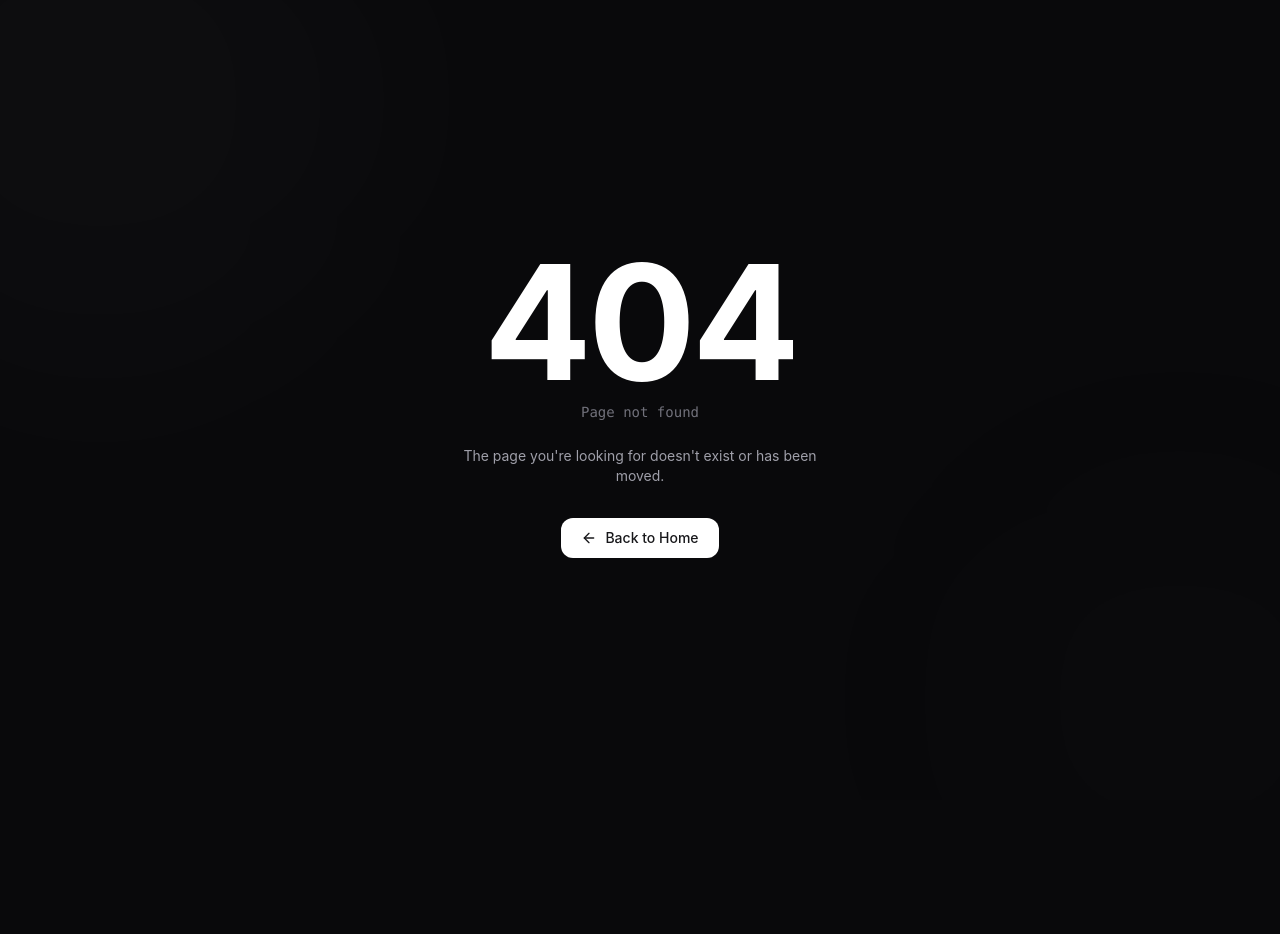
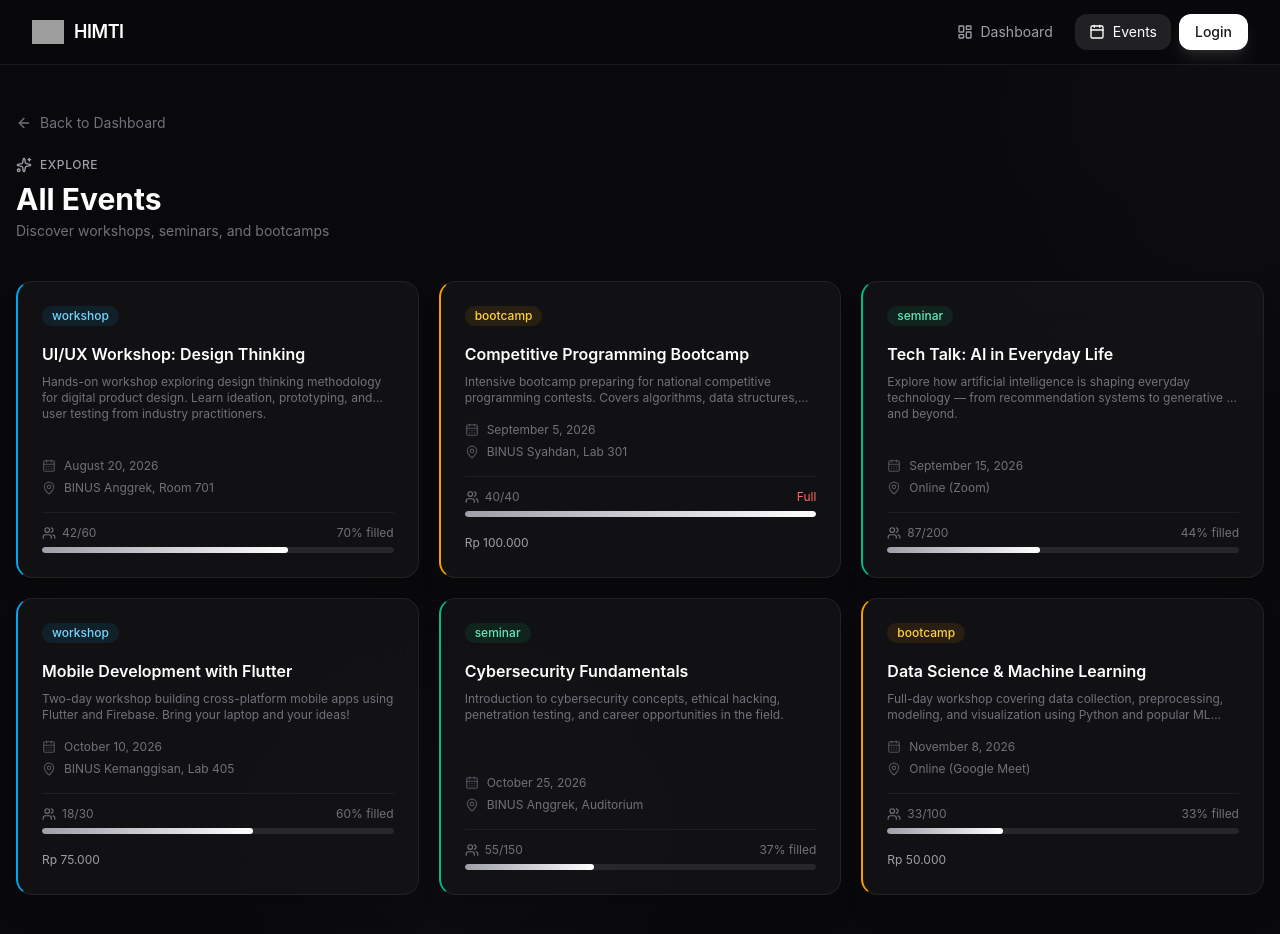
Before and after one commit to geraldmartadinata/pbl-2, a React app in the folder frontend/: page /events in a window 1280 px wide. Before the commit this address had no page. Shown: the top 934 px of the page. Before the commit the page ends 800 px from the top, so only its background shows below. Built offline with nearby package versions, Linux system fonts and the light colour scheme; grey boxes are pictures that could not be loaded; the HTML template or start-up script is replaced by a standard one.

Commit message:
feat: add Events page /events showing all events grid; restructure Navbar — Dashboard (/) replaces old Events link, new Events link points to /events

```diff
--- a/frontend/src/App.jsx
+++ b/frontend/src/App.jsx
@@ -5,6 +5,7 @@ import Navbar from './components/Navbar'
 import Landing from './pages/Landing'
 import Login from './pages/Login'
 import Registration from './pages/Registration'
+import Events from './pages/Events'
 import EventDetail from './pages/EventDetail'
 import AdminDashboard from './pages/AdminDashboard'
 import UserDashboard from './pages/UserDashboard'
@@ -29,11 +30,11 @@ export default function App() {
             }
           />
           <Route
-            path="/register/:id"
+            path="/events"
             element={
               <>
                 <Navbar />
-                <Registration />
+                <Events />
               </>
             }
           />
@@ -43,6 +44,15 @@ export default function App() {
               <>
                 <Navbar />
                 <EventDetail />
+              </>
+            }
+          />
+          <Route
+            path="/register/:id"
+            element={
+              <>
+                <Navbar />
+                <Registration />
               </>
             }
           />
--- a/frontend/src/components/Navbar.jsx
+++ b/frontend/src/components/Navbar.jsx
@@ -4,10 +4,10 @@ import { cn } from '../utils/cn'
 import {
   Menu,
   X,
+  LayoutDashboard,
   Calendar,
   ChevronDown,
   LogOut,
-  LayoutDashboard,
   User,
   Ticket,
 } from 'lucide-react'
@@ -30,7 +30,8 @@ export default function Navbar() {
   }, [])
 
   const navLinks = [
-    { to: '/', label: 'Events', icon: Calendar },
+    { to: '/', label: 'Dashboard', icon: LayoutDashboard },
+    { to: '/events', label: 'Events', icon: Calendar },
   ]
 
   return (
--- /dev/null
+++ b/frontend/src/pages/Events.jsx
@@ -0,0 +1,162 @@
+import { useState, useEffect } from 'react'
+import { Link } from 'react-router-dom'
+import { getEvents } from '../services/api'
+import { formatDate, daysLeft } from '../utils/format'
+import Card from '../components/Card'
+import Badge from '../components/Badge'
+import Spinner from '../components/Spinner'
+import BackButton from '../components/BackButton'
+import {
+  CalendarDays,
+  MapPin,
+  Users,
+  Clock,
+  Sparkles,
+} from 'lucide-react'
+
+const categoryStyles = {
+  workshop: 'border-l-sky-500',
+  seminar: 'border-l-emerald-500',
+  bootcamp: 'border-l-amber-500',
+}
+
+export default function Events() {
+  const [events, setEvents] = useState([])
+  const [loading, setLoading] = useState(true)
+
+  useEffect(() => {
+    getEvents()
+      .then(setEvents)
+      .catch(() => {})
+      .finally(() => setLoading(false))
+  }, [])
+
+  const sorted = [...events].sort(
+    (a, b) => new Date(a.date) - new Date(b.date)
+  )
+
+  return (
+    <div className="relative min-h-screen overflow-hidden">
+      <div className="absolute inset-0 pointer-events-none">
+        <div className="absolute top-[-200px] right-[-200px] w-[500px] h-[500px] bg-white/[2%] rounded-full blur-[120px]" />
+        <div className="absolute bottom-[-100px] left-[20%] w-[400px] h-[400px] bg-white/[1.5%] rounded-full blur-[80px]" />
+      </div>
+
+      <div className="relative z-10 max-w-7xl mx-auto px-4 py-12">
+        <BackButton to="/" label="Back to Dashboard" />
+
+        <div className="mb-10">
+          <div className="flex items-center gap-2 mb-2">
+            <Sparkles className="h-4 w-4 text-zinc-400" />
+            <span className="text-xs font-medium text-zinc-400 uppercase tracking-wider">
+              Explore
+            </span>
+          </div>
+          <h1 className="text-3xl font-bold text-white">All Events</h1>
+          <p className="text-sm text-zinc-500 mt-1">
+            Discover workshops, seminars, and bootcamps
+          </p>
+        </div>
+
+        {loading ? (
+          <div className="flex items-center justify-center py-20">
+            <Spinner />
+          </div>
+        ) : sorted.length === 0 ? (
+          <Card className="p-10 text-center">
+            <p className="text-zinc-500">No events available right now.</p>
+          </Card>
+        ) : (
+          <div className="grid sm:grid-cols-2 lg:grid-cols-3 gap-5">
+            {sorted.map((event) => {
+              const dl = daysLeft(event.closing_date)
+              const isOpen = event.registered < event.capacity || event.capacity === 9999
+              return (
+                <Link key={event.id} to={`/events/${event.id}`}>
+                  <Card
+                    className={`p-6 h-full flex flex-col hover:border-white/[15%] transition-all duration-300 group cursor-pointer border-l-2 ${categoryStyles[event.category] || 'border-l-white/10'}`}
+                  >
+                    <div className="flex items-center justify-between mb-4">
+                      <Badge
+                        variant={
+                          event.category === 'workshop'
+                            ? 'info'
+                            : event.category === 'seminar'
+                              ? 'success'
+                              : 'warning'
+                        }
+                      >
+                        {event.category}
+                      </Badge>
+                      {dl !== null && dl <= 3 && (
+                        <span className="text-xs font-medium text-red-300 bg-red-500/15 px-2.5 py-0.5 rounded-full inline-flex items-center gap-1">
+                          <Clock className="h-3 w-3" />
+                          {dl === 0
+                            ? 'Last day'
+                            : `${dl} day${dl > 1 ? 's' : ''} left`}
+                        </span>
+                      )}
+                    </div>
+
+                    <h3 className="text-base font-semibold text-white mb-2 group-hover:text-zinc-200 transition-colors">
+                      {event.title}
+                    </h3>
+
+                    <p className="text-xs text-zinc-500 line-clamp-2 mb-4 flex-1">
+                      {event.description}
+                    </p>
+
+                    <div className="space-y-1.5 text-xs text-zinc-500 mb-4">
+                      <div className="flex items-center gap-2">
+                        <CalendarDays className="h-3.5 w-3.5 text-zinc-600 shrink-0" />
+                        {formatDate(event.date)}
+                      </div>
+                      <div className="flex items-center gap-2">
+                        <MapPin className="h-3.5 w-3.5 text-zinc-600 shrink-0" />
+                        {event.location}
+                      </div>
+                    </div>
+
+                    <div className="pt-3 border-t border-white/[6%]">
+                      <div className="flex items-center justify-between text-xs mb-1.5">
+                        <div className="flex items-center gap-1.5 text-zinc-500">
+                          <Users className="h-3.5 w-3.5" />
+                          <span>
+                            {event.registered}/{event.capacity === 9999 ? '∞' : event.capacity}
+                          </span>
+                        </div>
+                        <span className={isOpen ? 'text-zinc-500' : 'text-red-400'}>
+                          {isOpen
+                            ? `${Math.round((event.registered / event.capacity) * 100)}% filled`
+                            : 'Full'}
+                        </span>
+                      </div>
+                      {event.capacity !== 9999 && (
+                        <div className="h-1.5 bg-zinc-800 rounded-full overflow-hidden">
+                          <div
+                            className="h-full bg-gradient-to-r from-zinc-400 to-white rounded-full transition-all duration-500"
+                            style={{
+                              width: `${Math.min(100, (event.registered / event.capacity) * 100)}%`,
+                            }}
+                          />
+                        </div>
+                      )}
+                    </div>
+
+                    {event.price > 0 && (
+                      <div className="mt-3">
+                        <span className="text-xs text-zinc-400">
+                          Rp {event.price.toLocaleString('id-ID')}
+                        </span>
+                      </div>
+                    )}
+                  </Card>
+                </Link>
+              )
+            })}
+          </div>
+        )}
+      </div>
+    </div>
+  )
+}
--- a/frontend/src/pages/Landing.jsx
+++ b/frontend/src/pages/Landing.jsx
@@ -82,13 +82,13 @@ export default function Landing() {
           </p>
 
           <div className="flex items-center justify-center gap-4 animate-fade-in-up stagger-2">
-            <a
-              href="#closing-soon"
+            <RouterLink
+              to="/events"
               className="group inline-flex items-center gap-2 px-6 py-3 bg-white text-zinc-900 font-medium rounded-xl shadow-lg shadow-white/10 hover:shadow-white/20 hover:bg-zinc-100 transition-all duration-300 text-sm"
             >
               Explore Events
               <ArrowUpRight className="h-4 w-4 group-hover:translate-x-0.5 group-hover:-translate-y-0.5 transition-transform" />
-            </a>
+            </RouterLink>
             <a
               href="#about"
               className="inline-flex items-center gap-2 px-6 py-3 bg-zinc-800/60 text-zinc-100 font-medium rounded-xl border border-white/10 hover:bg-zinc-700/60 hover:border-white/20 transition-all duration-300 text-sm"
```
